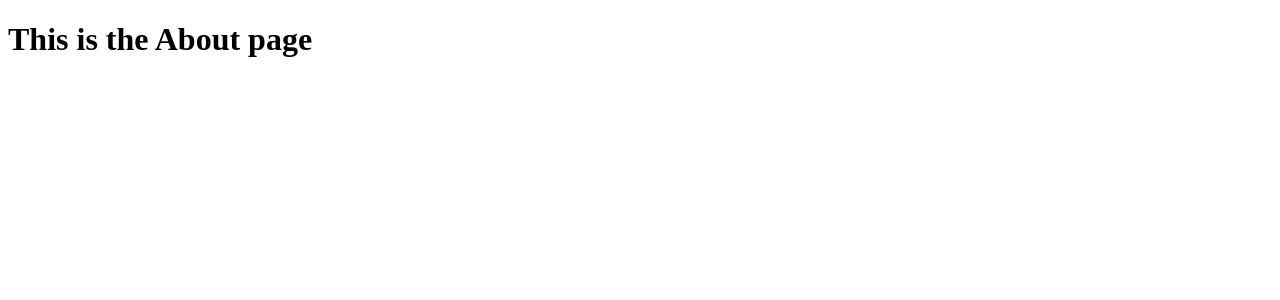
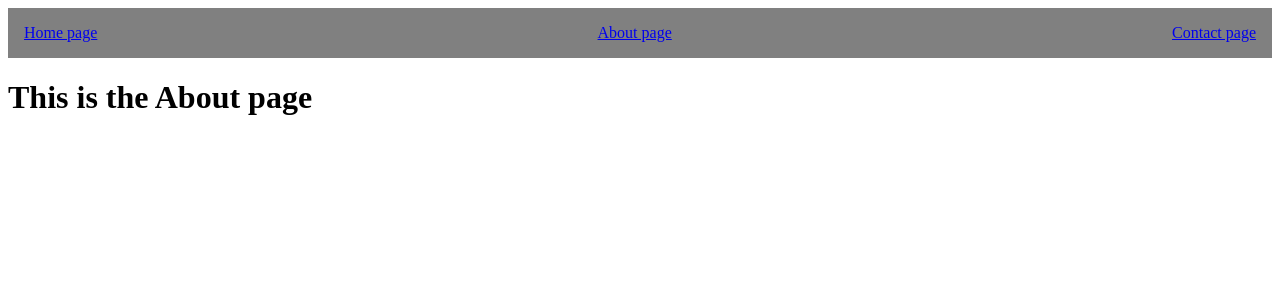
Before and after one commit to zsorosz/first-next, a Next.js app: page /about in a window 1280 px wide. Shown: the top 300 px of the page. Built offline with nearby package versions, Linux system fonts and the light colour scheme.

Commit message:
Add Navbar component

```diff
--- /dev/null
+++ b/components/Navbar.js
@@ -0,0 +1,24 @@
+import Link from 'next/link';
+
+const Navbar = () => {
+    const styles = {
+        display: "flex",
+        backgroundColor: "grey",
+        justifyContent: "space-between",
+        padding: "1rem"
+    }
+    return (
+    <div style={styles}>
+        <Link href='/'>
+            <a>Home page</a>
+        </Link>
+        <Link href='/about'>
+            <a>About page</a>
+        </Link>
+        <Link href='/contact'>
+            <a>Contact page</a>
+        </Link>
+    </div>
+)};
+
+export default Navbar;
--- a/pages/about.js
+++ b/pages/about.js
@@ -1,6 +1,11 @@
+import Navbar from '../components/Navbar';
+
 const AboutPage = () => {
     return (
-        <h1>This is the About page</h1>
+        <>
+            <Navbar />
+            <h1>This is the About page</h1>
+        </>
     )
 }
 
--- a/pages/index.js
+++ b/pages/index.js
@@ -1,8 +1,8 @@
-import Link from 'next/link';
+import Navbar from '../components/Navbar';
 
 const Index = () => (
     <div>
-        <Link href='/about'><a>About page</a></Link>
+        <Navbar />
         <h1>My Index Page</h1>
     </div>
 )
```
Also changed, not shown: pages/contact.js (+6 -2 lines).
